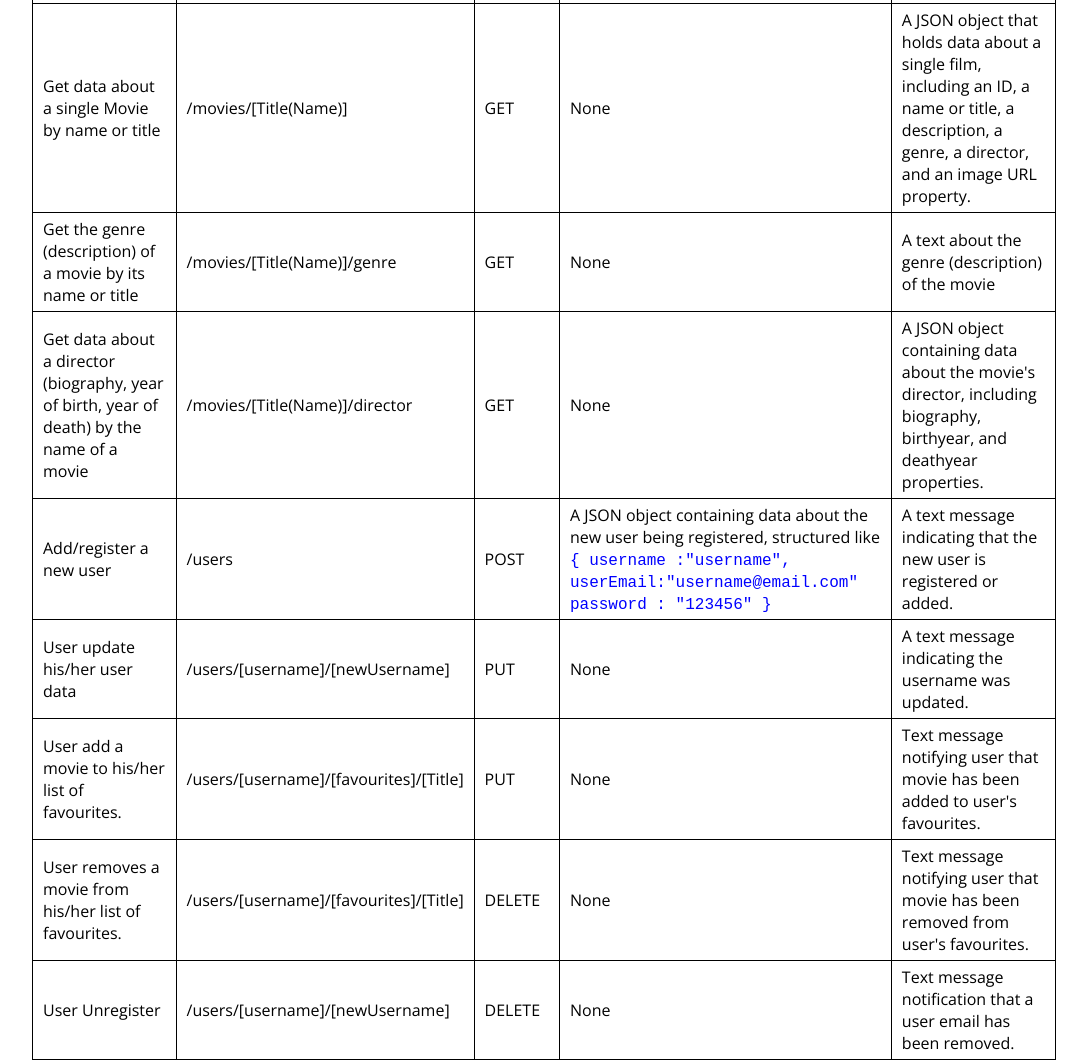
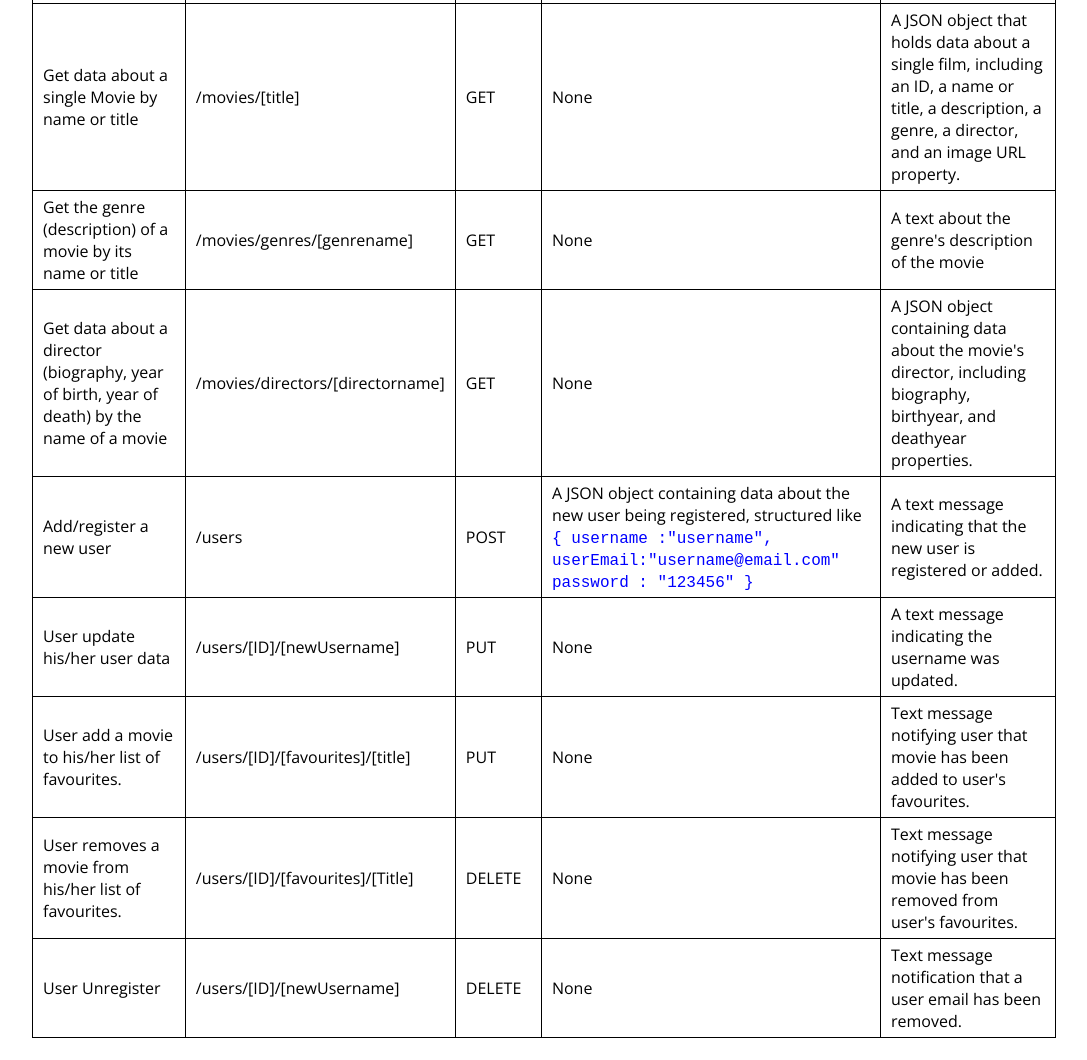
Before and after one commit to Mezekr/MeziFlix-app, a website: page public/documentation.html in a window 1280 px wide. Shown: the part 363-1423 px from the top of the page, without its empty margins (96-1183 px from the left). After the commit the page ends 1401 px from the top, so only its background shows below. Drawn offline with nearby package versions, Linux system fonts and the light colour scheme.

Commit message:
update api endpoints table content

```diff
--- a/public/documentation.html
+++ b/public/documentation.html
@@ -39,7 +39,7 @@
                 </tr>
                 <tr>
                     <td>Get data about a single Movie by name or title</td>
-                    <td>/movies/[Title(Name)]</td>
+                    <td>/movies/[title]</td>
                     <td>GET</td>
                     <td>None</td>
                     <td>A JSON object that holds data about a single film,
@@ -50,16 +50,16 @@
                 <tr>
                     <td>Get the genre (description) of a movie by its name or
                         title</td>
-                    <td>/movies/[Title(Name)]/genre</td>
+                    <td>/movies/genres/[genrename]</td>
                     <td>GET</td>
                     <td>None</td>
-                    <td>A text about the genre (description) of the movie</td>
+                    <td>A text about the genre's description of the movie</td>
                 </tr>
                 <tr>
                     <td>Get data about a director (biography, year of birth,
                         year of death) by the name of a movie
                     </td>
-                    <td>/movies/[Title(Name)]/director</td>
+                    <td>/movies/directors/[directorname]</td>
                     <td>GET</td>
                     <td>None</td>
                     <td>A JSON object containing data about the movie's
@@ -83,7 +83,7 @@
                 </tr>
                 <tr>
                     <td>User update his/her user data </td>
-                    <td>/users/[username]/[newUsername]</td>
+                    <td>/users/[ID]/[newUsername]</td>
                     <td>PUT</td>
                     <td> None</td>
                     <td>A text message indicating the username was updated.
@@ -91,7 +91,7 @@
                 </tr>
                 <tr>
                     <td>User add a movie to his/her list of favourites.</td>
-                    <td>/users/[username]/[favourites]/[Title]</td>
+                    <td>/users/[ID]/[favourites]/[title]</td>
                     <td>PUT</td>
                     <td> None</td>
                     <td>Text message notifying user that movie has been added to
@@ -101,7 +101,7 @@
                 <tr>
                     <td>User removes a movie from his/her list of favourites.
                     </td>
-                    <td>/users/[username]/[favourites]/[Title]</td>
+                    <td>/users/[ID]/[favourites]/[Title]</td>
                     <td>DELETE</td>
                     <td> None</td>
                     <td>Text message notifying user that movie has been removed
@@ -110,7 +110,7 @@
                 </tr>
                 <tr>
                     <td> User Unregister </td>
-                    <td>/users/[username]/[newUsername]</td>
+                    <td>/users/[ID]/[newUsername]</td>
                     <td>DELETE</td>
                     <td> None</td>
                     <td>Text message notification that a user email has been
```
